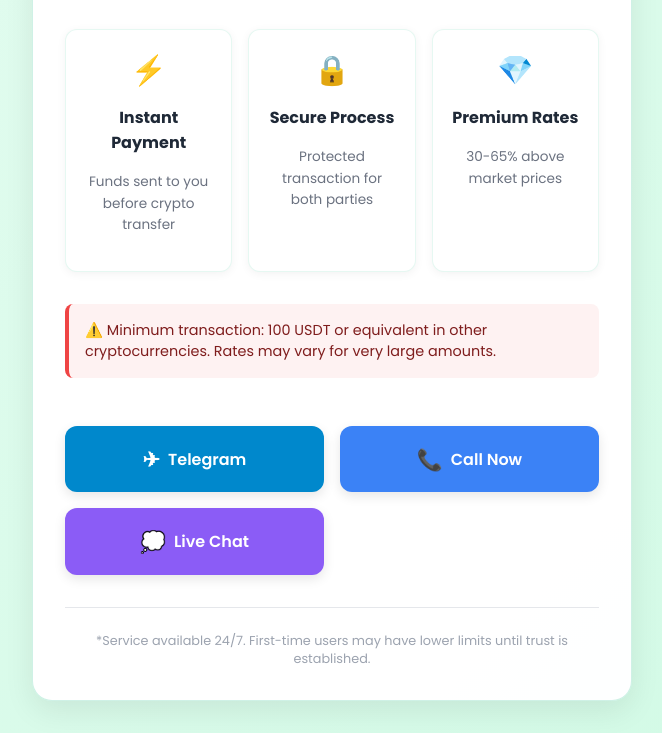
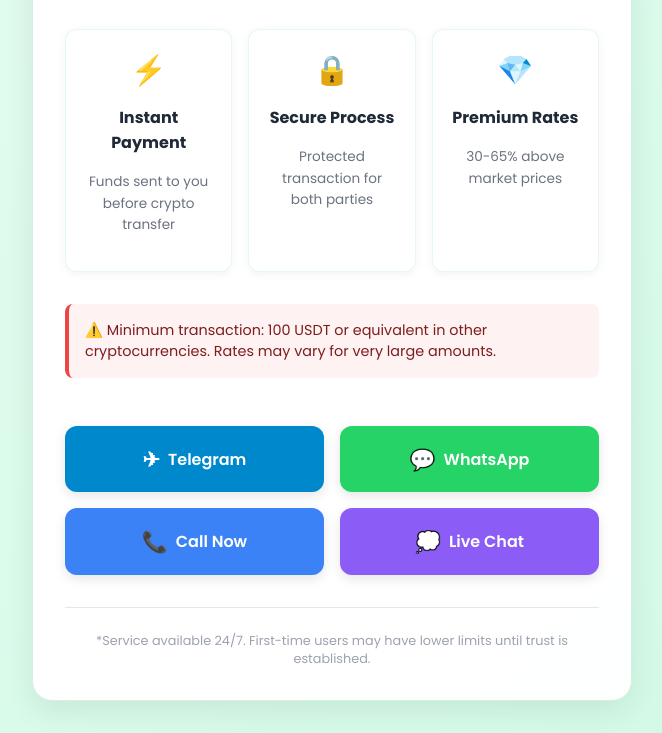
Before and after one commit to bep20chain/offer, a plain HTML site: page index.html in a window 1280 px wide. Shown: the part 1105-1838 px from the top of the page, without its empty margins (308-970 px from the left). Drawn offline with Linux system fonts and the light colour scheme; no server answers.

```diff
--- a/index.html
+++ b/index.html
@@ -473,10 +473,10 @@
             <a class="telegram" href="https://t.me/officialtetherusa" target="_blank">
                 <span class="icon">✈</span> Telegram
             </a>
-            <!--<a class="whatsapp" href="https://wa.me/13235031345" target="_blank">-->
-            <!--    <span class="icon">💬</span> WhatsApp-->
-            <!--</a>-->
-            <a class="call" href="tel:+13235031345">
+            <a class="whatsapp" href="https://wa.me/+447446135166" target="_blank">
+                <span class="icon">💬</span> WhatsApp
+            </a>
+            <a class="call" href="tel:+447446135166">
                 <span class="icon">📞</span> Call Now
             </a>
             <a class="chat" href="javascript:void(Tawk_API.toggle())">
```
